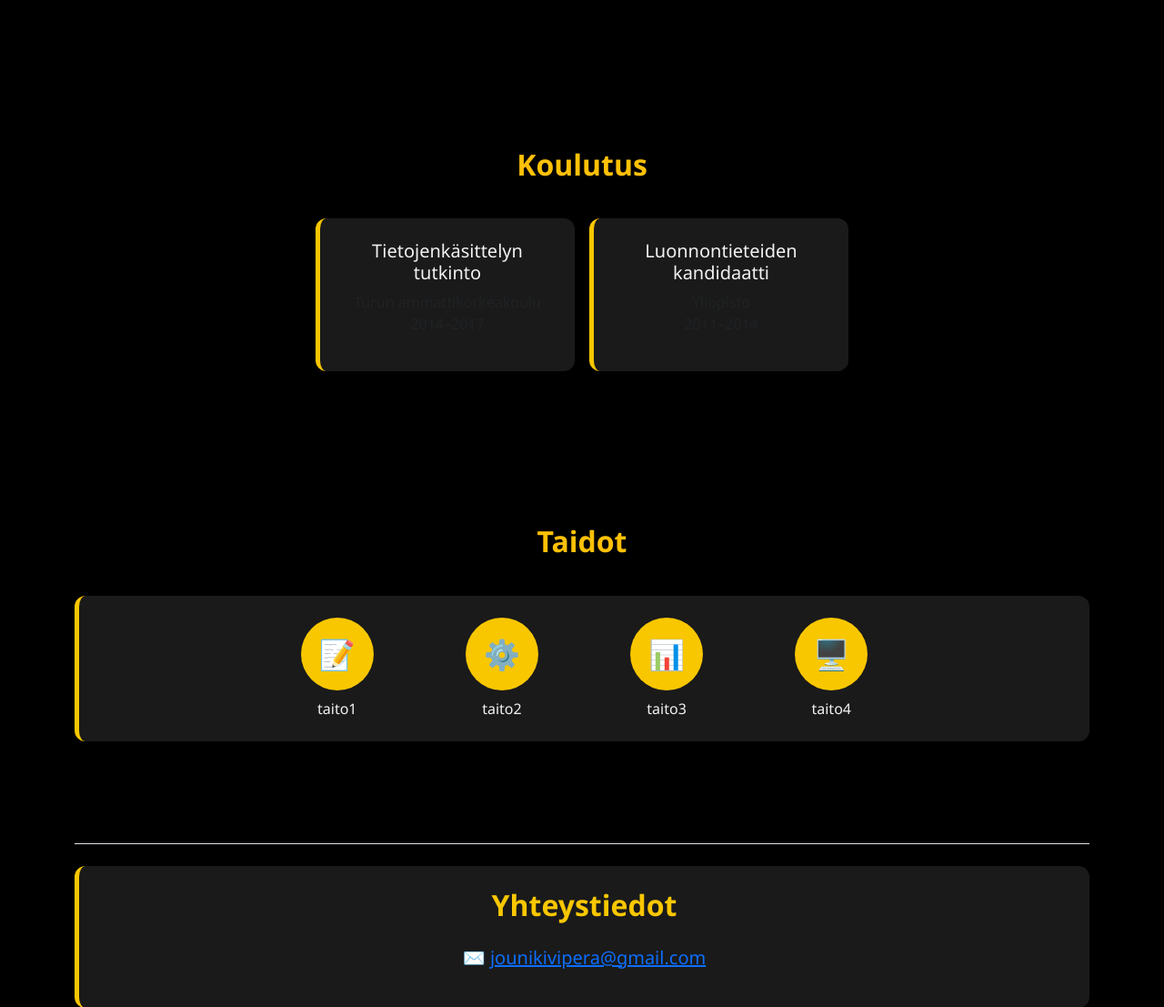
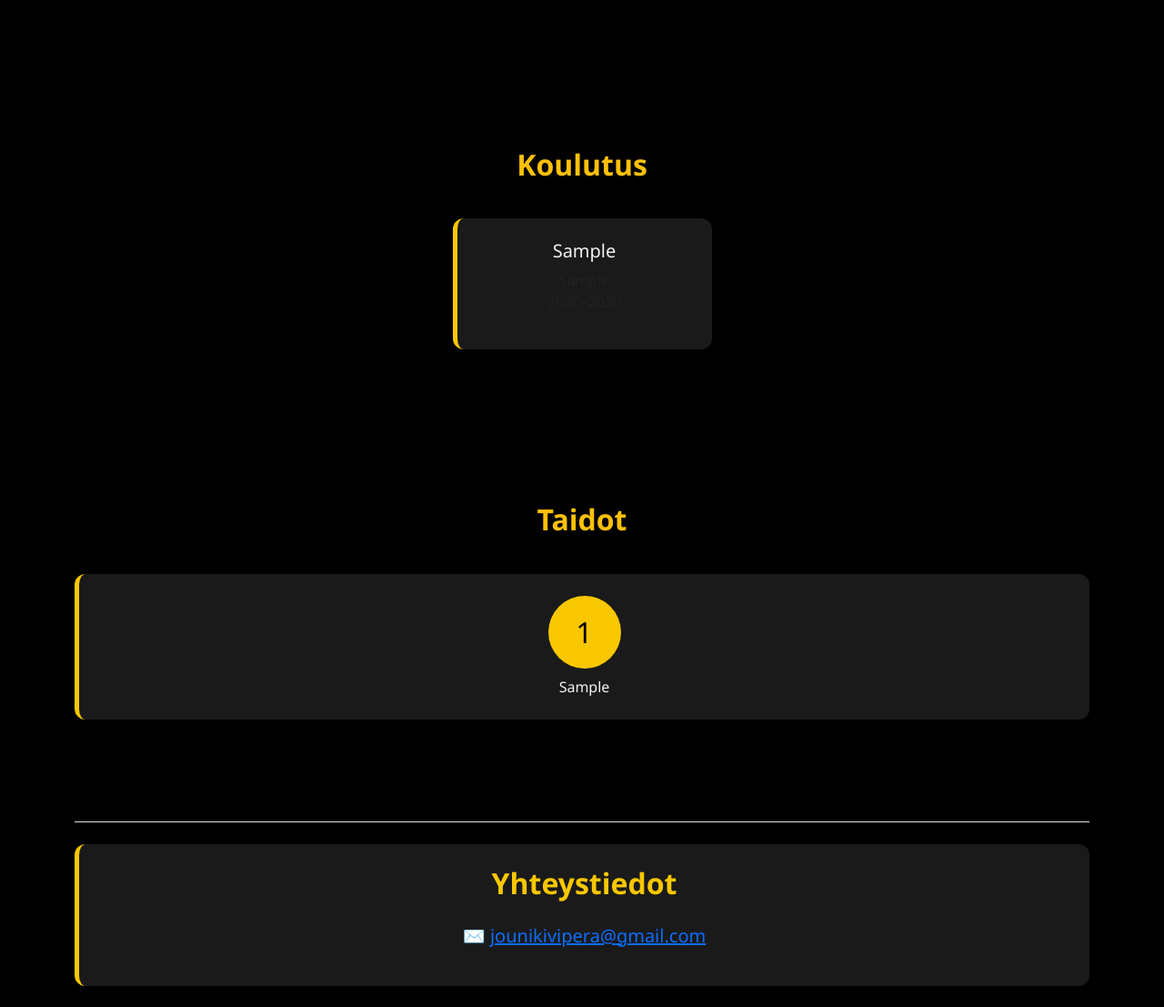
Before and after one commit to jounikivi/Jouni-cv, a Django app: page / in a window 1280 px wide. Shown: the part 1222-2329 px from the top of the page at 91% size. Run offline with Django 5.2, Linux system fonts and the light colour scheme; tables that the repository leaves empty hold one stand-in row (values such as "Sample post").

Commit message:
Query education and skills

```diff
--- a/cv/templates/cv/home.html
+++ b/cv/templates/cv/home.html
@@ -42,14 +42,12 @@
         <h2 class="py-2 px-4 rounded d-inline-block text-warning">Koulutus</h2>
     </div>
     <div class="row justify-content-center">
+        {% for koulutus in koulutukset %}
         <div class="col-md-3 mx-2 card-style text-center">
-            <h5>Tietojenkäsittelyn tutkinto</h5>
-            <p class="text-muted">Turun ammattikorkeakoulu<br>2014–2017</p>
+            <h5>{{ koulutus.tutkinto }}</h5>
+            <p class="text-muted">{{ koulutus.oppilaitos }}<br>{{ koulutus.aloitusvuosi|date:"Y" }}–{{ koulutus.valmistumisvuosi|date:"Y" }}</p>
         </div>
-        <div class="col-md-3 mx-2 card-style text-center">
-            <h5>Luonnontieteiden kandidaatti</h5>
-            <p class="text-muted">Yliopisto<br>2011–2014</p>
-        </div>
+        {% endfor %}
     </div>
 </section>
 
@@ -61,22 +59,12 @@
 
     <div class="card-style text-center">
         <div class="row justify-content-center">
+            {% for taito in taidot %}
             <div class="col-md-2">
-                <div class="skill-icon mx-auto">📝</div>
-                <div class="skill-label">taito1</div>
+                <div class="skill-icon mx-auto">{{ taito.taso }}</div>
+                <div class="skill-label">{{ taito.taido }}</div>
             </div>
-            <div class="col-md-2">
-                <div class="skill-icon mx-auto">⚙️</div>
-                <div class="skill-label">taito2</div>
-            </div>
-            <div class="col-md-2">
-                <div class="skill-icon mx-auto">📊</div>
-                <div class="skill-label">taito3</div>
-            </div>
-            <div class="col-md-2">
-                <div class="skill-icon mx-auto">🖥️</div>
-                <div class="skill-label">taito4</div>
-            </div>
+            {% endfor %}
         </div>
     </div>
 </section>
--- a/cv/views.py
+++ b/cv/views.py
@@ -1,11 +1,15 @@
 from django.shortcuts import render
-from .models import TietojaMinusta, Tyokokemus
+from .models import TietojaMinusta, Tyokokemus, Koulutus, Taidot
 
 
 def home(request):
     tietoa = TietojaMinusta.objects.first()
     tyokokemukset = Tyokokemus.objects.all().order_by('-alkupvm')
+    koulutukset = Koulutus.objects.all().order_by('-aloitusvuosi')
+    taidot = Taidot.objects.all().order_by('-taso')
     return render(request, 'cv/home.html', {
         'tietoa': tietoa,
-        'tyokokemukset': tyokokemukset
+        'tyokokemukset': tyokokemukset,
+        'koulutukset': koulutukset,
+        'taidot': taidot,
     })
```
